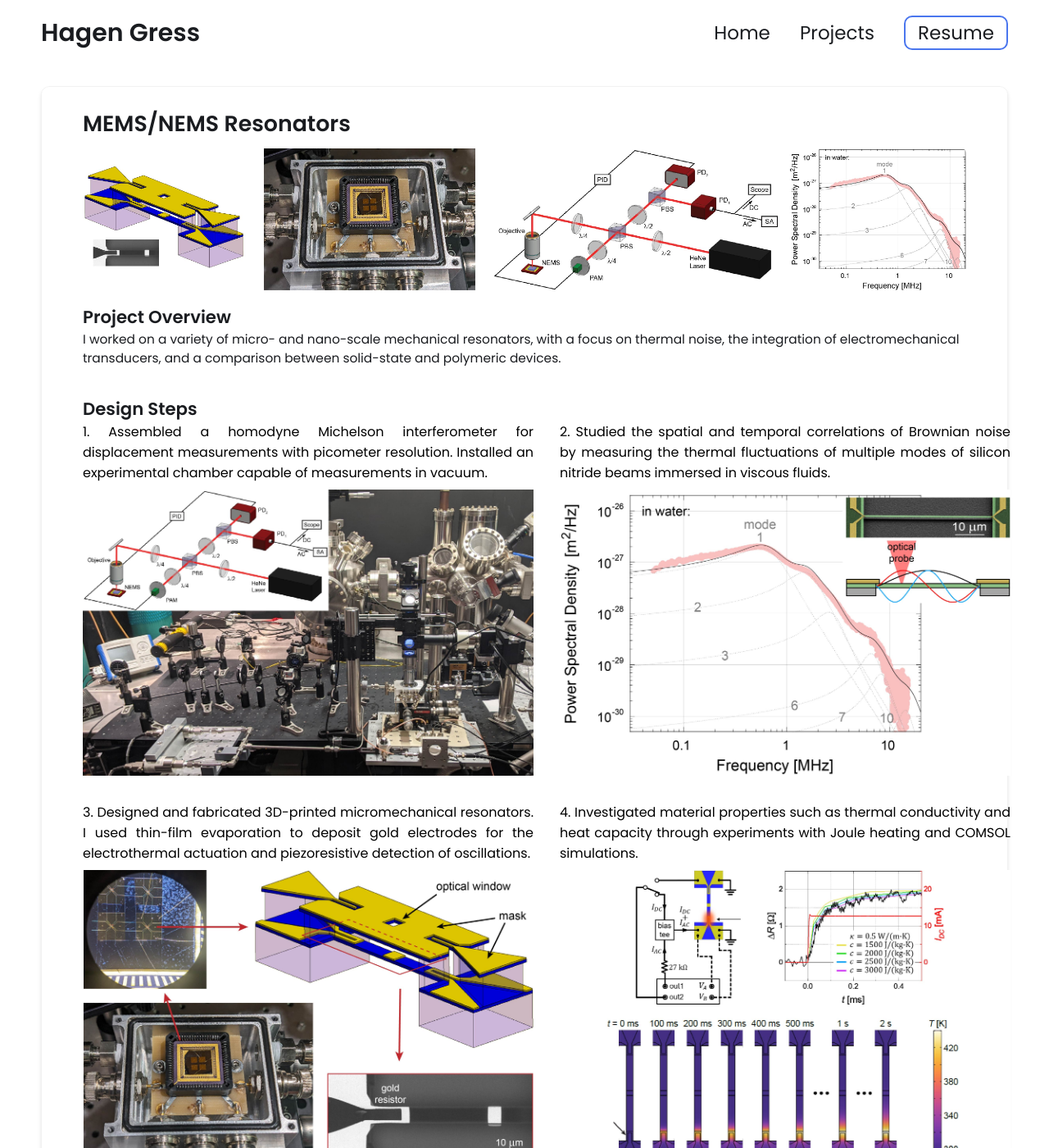
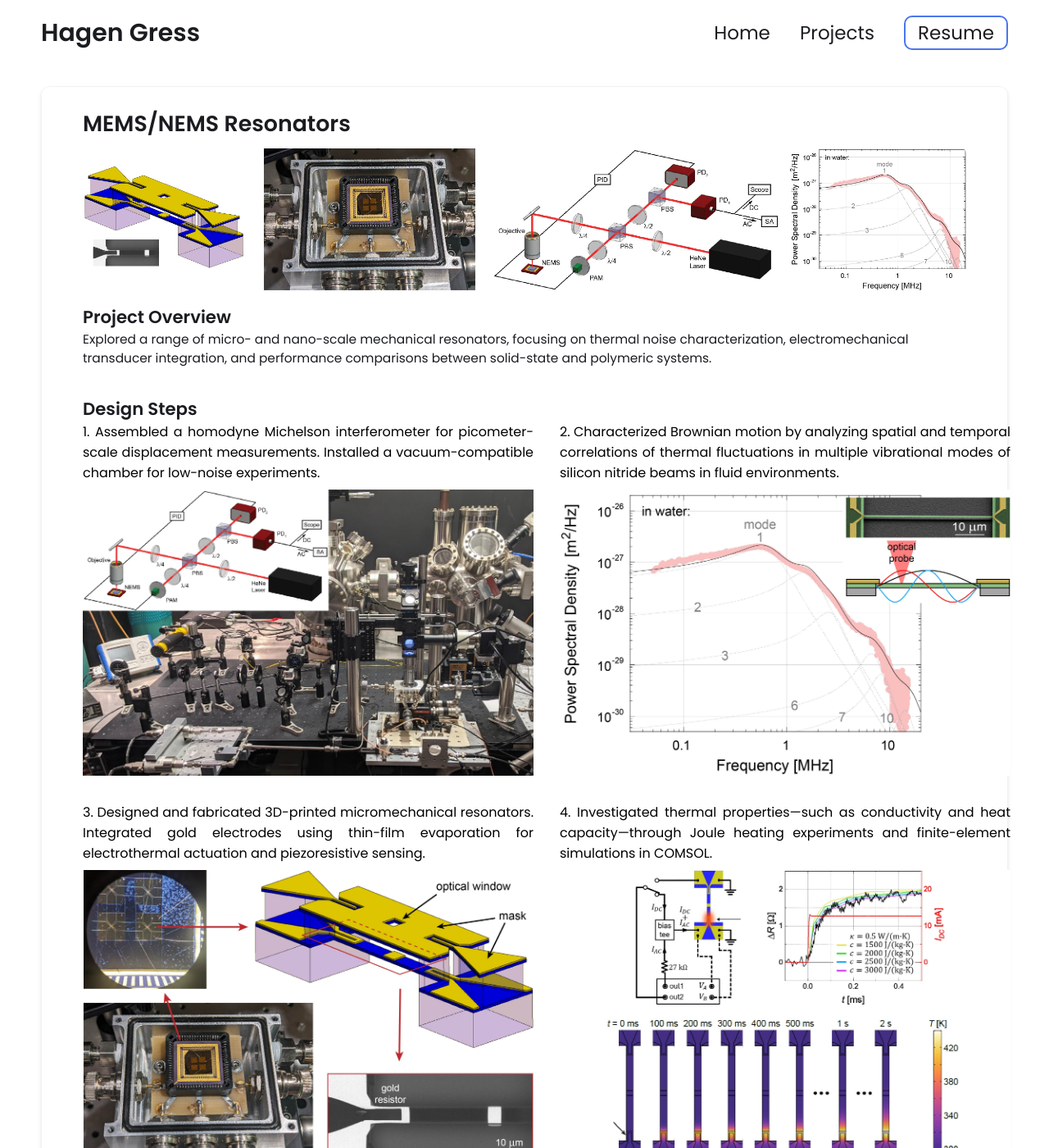
Before and after one commit to HagenGress/HagenGress.github.io, a Jekyll site: the page built from _projects/resonators/index.md, in a window 1280 px wide and 1400 px high. Shown: the whole window at 82% size. Built offline with Jekyll 4.4.1, drawn with Linux system fonts in a browser that asks for light colours; some of the changed text lies outside the part shown.

Commit message:
Update index.md

```diff
--- a/_projects/resonators/index.md
+++ b/_projects/resonators/index.md
@@ -1,7 +1,7 @@
 ---
 layout: post
 title: MEMS/NEMS Resonators
-description: I worked on a variety of micro- and nano-scale mechanical resonators, with a focus on thermal noise, the integration of electromechanical transducers, and a comparison between solid-state and polymeric devices.
+description: Explored a range of micro- and nano-scale mechanical resonators, focusing on thermal noise characterization, electromechanical transducer integration, and performance comparisons between solid-state and polymeric systems.
 order: 1
 skills: []
 
@@ -14,23 +14,23 @@ main-image: /3D-MEMS_TitlePicture.jpg
 
 {% include image-gallery.html
    images="
-     3D-MEMS_2.jpg::Assembled a homodyne Michelson interferometer for displacement measurements with picometer resolution. Installed an experimental chamber capable of measurements in vacuum.|
-     3D-MEMS_3.jpg::Studied the spatial and temporal correlations of Brownian noise by measuring the thermal fluctuations of multiple modes of silicon nitride beams immersed in viscous fluids.|
-     3D-MEMS_1.jpg::Designed and fabricated 3D-printed micromechanical resonators. I used thin-film evaporation to deposit gold electrodes for the electrothermal actuation and piezoresistive detection of oscillations.|
-     3D-MEMS_4.jpg::Investigated material properties such as thermal conductivity and heat capacity through experiments with Joule heating and COMSOL simulations."
+     3D-MEMS_2.jpg::Assembled a homodyne Michelson interferometer for picometer-scale displacement measurements. Installed a vacuum-compatible chamber for low-noise experiments.|
+     3D-MEMS_3.jpg::Characterized Brownian motion by analyzing spatial and temporal correlations of thermal fluctuations in multiple vibrational modes of silicon nitride beams in fluid environments.|
+     3D-MEMS_1.jpg::Designed and fabricated 3D-printed micromechanical resonators. Integrated gold electrodes using thin-film evaporation for electrothermal actuation and piezoresistive sensing.|
+     3D-MEMS_4.jpg::Investigated thermal properties—such as conductivity and heat capacity—through Joule heating experiments and finite-element simulations in COMSOL."
    width="550"
 %}
 
 <div class="summary" style="margin-left: 0; padding-left: 0;">
   <div class="skills-card">
-    <h2>Skills Used</h2>
+    <h2>Skills Applied</h2>
     <div class="skills-list">
       <span class="skill">SolidWorks</span>
       <span class="skill">3D-Printing</span>
       <span class="skill">Thin-Film Deposition</span>
       <span class="skill">Optical Interferometry</span>
       <span class="skill">Electrical Measurements</span>
-      <span class="skill">COMSOL</span>
+      <span class="skill">COMSOL Multiphysics</span>
     </div>
   </div>
 </div>
```
